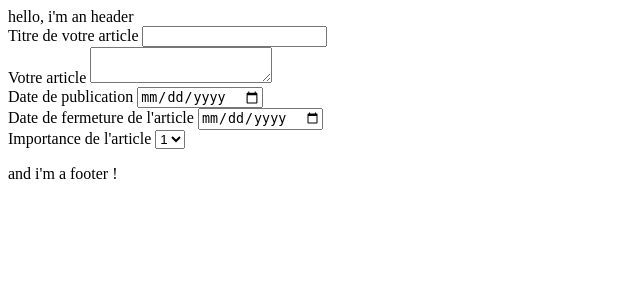
After one commit to DmDespert/Campus-Numerique_Blog, a PHP site: template ressources/views/blogPostCreate.tpl.php in a window 1280 px wide. The commit adds this page. Shown: the top 300 px of the page, without its empty margins (0-640 px from the left). Run offline with PHP 8.4, Linux system fonts and the light colour scheme; the template is opened without the code that fills it, so the values that code supplies are empty.

Commit message:
BLOG V1.9 - Ajout des fichiers blogPostCreate, du .tpl de création des postes et du blogpostcreate controller, ajout du gitignore.

```diff
--- a/index.php
+++ b/index.php
@@ -15,6 +15,7 @@
     $road = [
         'home' => 'app/controllers/homeController.php',
         'blogpost' => 'app/controllers/blogPostController.php',
+        'blogpostnadd' => 'app/controllers/',
         '404' => 'ressources/views/404.tpl',
     ];
 
--- /dev/null
+++ b/ressources/views/blogPostCreate.tpl.php
@@ -0,0 +1,36 @@
+<?php
+    include('ressources/views/header.tpl');
+?>
+
+<body>
+    <form action="" method="POST">
+        <div>
+            <label for="articleTitle">Titre de votre article</label>
+            <input type="text" id="articleTitle" name="articleTitle">
+        </div>
+        <div>
+            <label for="articleText">Votre article</label>
+            <textarea type="text" id="articleText" name="articleText"></textarea>
+        </div>
+        <div>
+            <label for="postFirstDate">Date de publication</label>
+            <input type="date" id="postFirstDate" name="postFirstDate">
+        </div>
+        <div>
+            <label for="postEndDate">Date de fermeture de l'article</label>
+            <input type="date" id="postEndDate" name="postEndDate">
+        </div>
+        <label for="postImportance">Importance de l'article</label>
+        <select name="postImportance" id="postImportance">
+            <option>1</option>
+            <option>2</option>
+            <option>3</option>
+            <option>4</option>
+            <option>5</option>
+        </select>
+    </form>
+</body>
+
+<?php
+    include('ressources/views/footer.tpl');
+?>
```
Also changed, not shown: app/controllers/blogPostCreateController.php (added, +7 -0 lines), app/persistences/blogPostData.php (+7 -0 lines), 1 other file.
